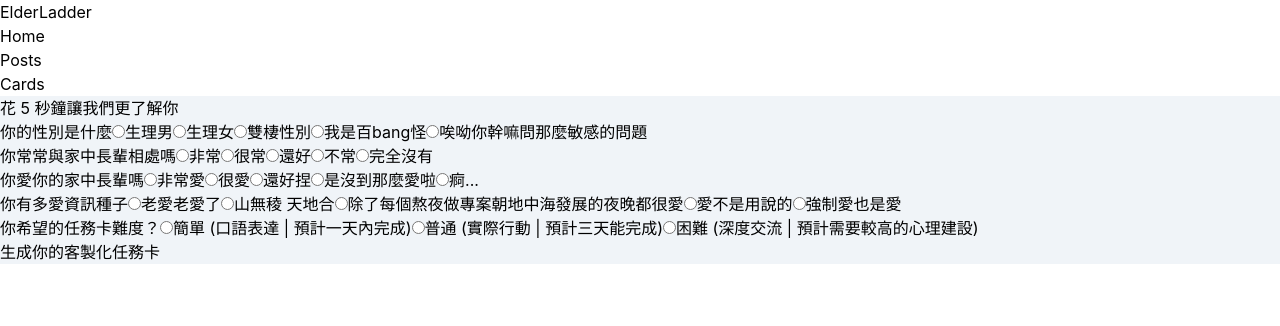
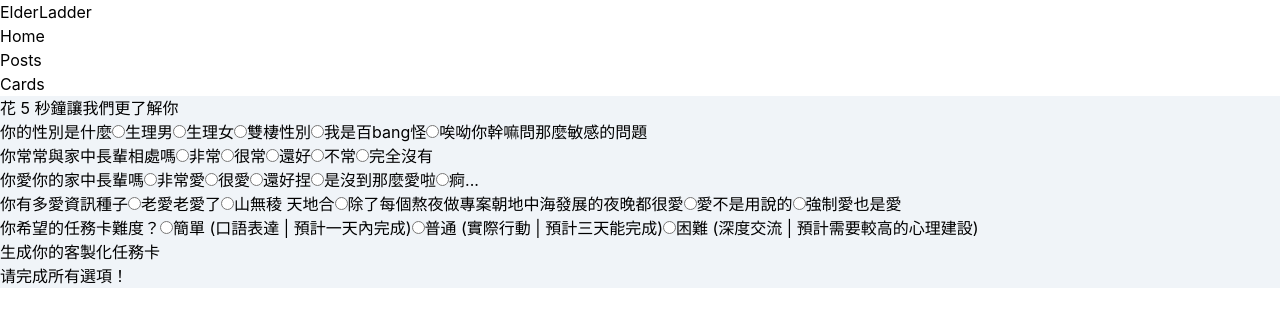
Before and after one commit to gino885/ElderLadder, a React (Create React App) app: page /cards in a window 1280 px wide. Both pictures are taken after a click on the button "生成你的客製化任務卡". Shown: the top 326 px of the page. Built offline with nearby package versions, Linux system fonts and the light colour scheme; no server answers.

Commit message:
add random posts and handle unselected options

```diff
--- a/src/CardsPage.js
+++ b/src/CardsPage.js
@@ -1,6 +1,18 @@
 import React, { useState,useEffect } from 'react';
 import './animations.css';
 import './App.css';
+
+function Modal({ open, onClose, children }) {
+  if (!open) return null;
+
+  return (
+    <div className="modal-backdrop">
+      <div className="modal text-xl ml-5 ">
+        {children}
+      </div>
+    </div>
+  );
+}
 
 function CardsPage() {
   const loadingGif = "https://elasticbeanstalk-ap-southeast-2-617849466687.s3.ap-southeast-2.amazonaws.com/images/loadingGif.gif";
@@ -52,13 +64,23 @@ function CardsPage() {
     } else if (questionIndex === 4) { // 假設任務卡難度問題是第五個問題
       setTaskDifficulty(value);
     }
+
   };
+
+  const [isModalOpen, setIsModalOpen] = useState(false);
+  const [modalContent, setModalContent] = useState('');
 
   const onClick2 = () => {
     fetchImage();
     handleSubmit(); // 替换成你的另一个函数
   };
   const handleSubmit = async () => {
+    if (!gender || !taskDifficulty) {
+      setModalContent('请完成所有選項！');
+      setIsModalOpen(true);
+      return;
+    }
+    setIsModalOpen(false);
 
     const dataToSend = {
       gender: gender,
@@ -82,6 +104,7 @@ function CardsPage() {
     } catch (error) {
       console.error('Failed to submit survey:', error);
     }
+
   }
 
 
@@ -140,6 +163,11 @@ function CardsPage() {
         >
          生成你的客製化任務卡
       </button>
+      {isModalOpen && (
+        <Modal open={isModalOpen} onClose={() => setIsModalOpen(false)}>
+          <p className=' text-red-600 font-semibold text-lg'>{modalContent}</p>
+        </Modal>
+      )}
       </div>
       </div>
       <div className="flex resposive-loading flex-col justify-center items-center h-full">
--- a/src/PostsPage.js
+++ b/src/PostsPage.js
@@ -1,9 +1,7 @@
-import React from 'react';
+import React, { useState,useEffect } from 'react';
 import './animations.css';
 import './App.css';
-import autoprefixer from 'autoprefixer';
 
-function PostsPage() {
 const v1 = "https://elasticbeanstalk-ap-southeast-2-617849466687.s3.ap-southeast-2.amazonaws.com/videos/5-7v.mp4";
 const googleForm = "https://elasticbeanstalk-ap-southeast-2-617849466687.s3.ap-southeast-2.amazonaws.com/images/googleForm.png";
 const posts = [
@@ -20,9 +18,9 @@ function PostsPage() {
     video: 'https://www.youtube.com/watch?v=-Wi5va176rk',
   },
   {
-      title: '貼文標題 3',
-      description: '這是第三篇貼文的描述。',
-      image: 'path/to/image2.jpg',
+    title: '奶奶與我_透過傳承延續兒時記憶 - 盧易駿',
+    description: '藉由這個寶貴的機會來和長輩學習技藝，在練習的過程中逐漸也與小時候的記憶有所串聯。孩提時候的我是與奶奶一起生活的，因此與奶奶很親。不過之後搬回去和父母住之後就變成只有定期會去探望奶奶而已，不復以往的親密，聊天的內容也只剩茶餘飯後的一般閒聊。但在和奶奶一起削竹筍的過程中，我們彷彿又回到了從前一樣，有更多互動，無形之中又拉近了彼此的距離。只不過奶奶年紀變大了，我也不是當初那個懵懂無知的小孩了，讓我感到光陰似箭歲月如梭，也決定以後要更加把握與奶奶相處的時光。',
+    video: 'https://www.youtube.com/watch?v=LYzHlO0Pbi8',
   },
   {
     title: '貼文標題 4ˋ',
@@ -47,6 +45,16 @@ function PostsPage() {
   },
 ];
 
+
+function PostsPage() {
+
+  const [randomPosts, setRandomPosts] = useState([]);
+useEffect(() => {
+  const shuffledPosts = [...posts].sort(() => 0.5 - Math.random());
+  setRandomPosts(shuffledPosts);
+}, []);
+
+
   return (
 
     <div style={{ backgroundSize: 'cover', backgroundColor: 'rgba(255, 255, 255, 0.8)' }}>
@@ -64,7 +72,7 @@ function PostsPage() {
      </a>
 
   </div>
-    {posts.map((post, index) => (
+    {randomPosts.map((post, index) => (
       <div key={index} className="flex flex-col gap-2 border border-gray-300 p-4 rounded hover:bg-blue-100 hover:shadow-xl transition ease-in-out duration-300" style={{ animation: 'fadeIn 0.5s' }}>
         <h2 className="font-bold text-3xl mb-3 text-teal-400 hover:text-blue-800">{post.title}</h2>
         <p className=" font-bold text-xl text-slate-950 mb-4 ">{post.description}</p>
```
Lines whose indentation alone changed are shown as unchanged.
